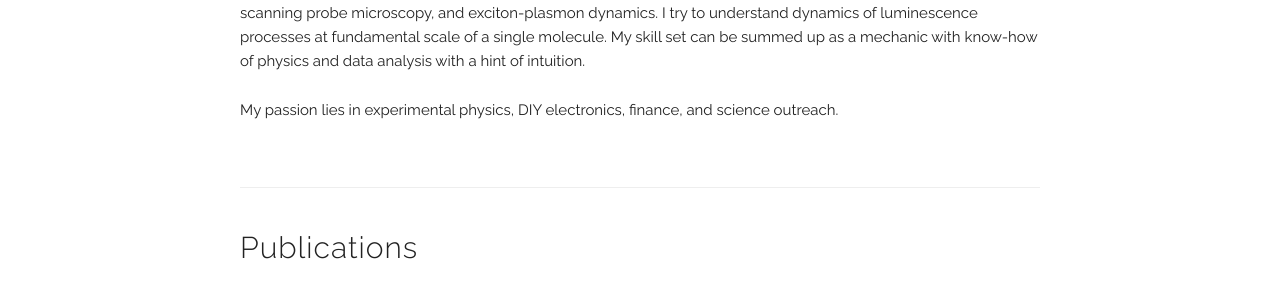
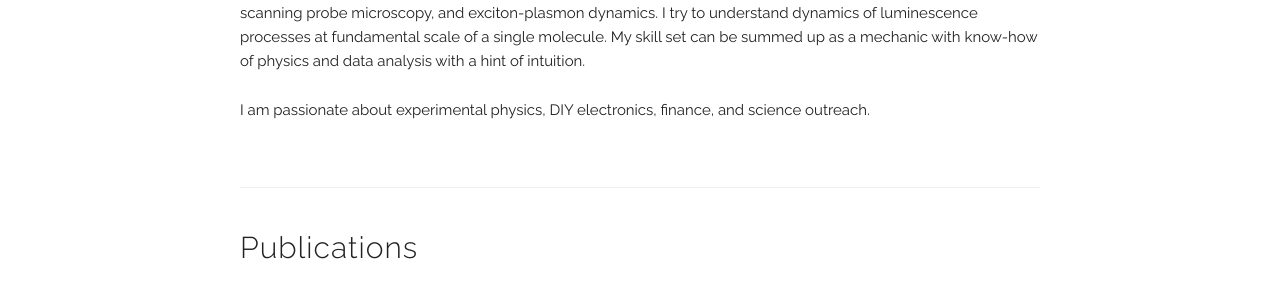
Before and after one commit to abhishekgrewal/abhishekgrewal.github.io, a Jekyll site: the page built from index.html, in a window 1280 px wide and 900 px high, scrolled down 349 px. Shown: the part 159-451 px from the top of the window. Built offline with Jekyll 4.4.1, drawn with Linux system fonts in a browser that asks for light colours; some web fonts are replaced.

Commit message:
Update index.html

```diff
--- a/index.html
+++ b/index.html
@@ -10,7 +10,7 @@
   </p>
 
   <p>
-    My passion lies in experimental physics, DIY electronics, finance, and science outreach.
+    I am passionate about experimental physics, DIY electronics, finance, and science outreach.
   </p>
 </div>
 
```
